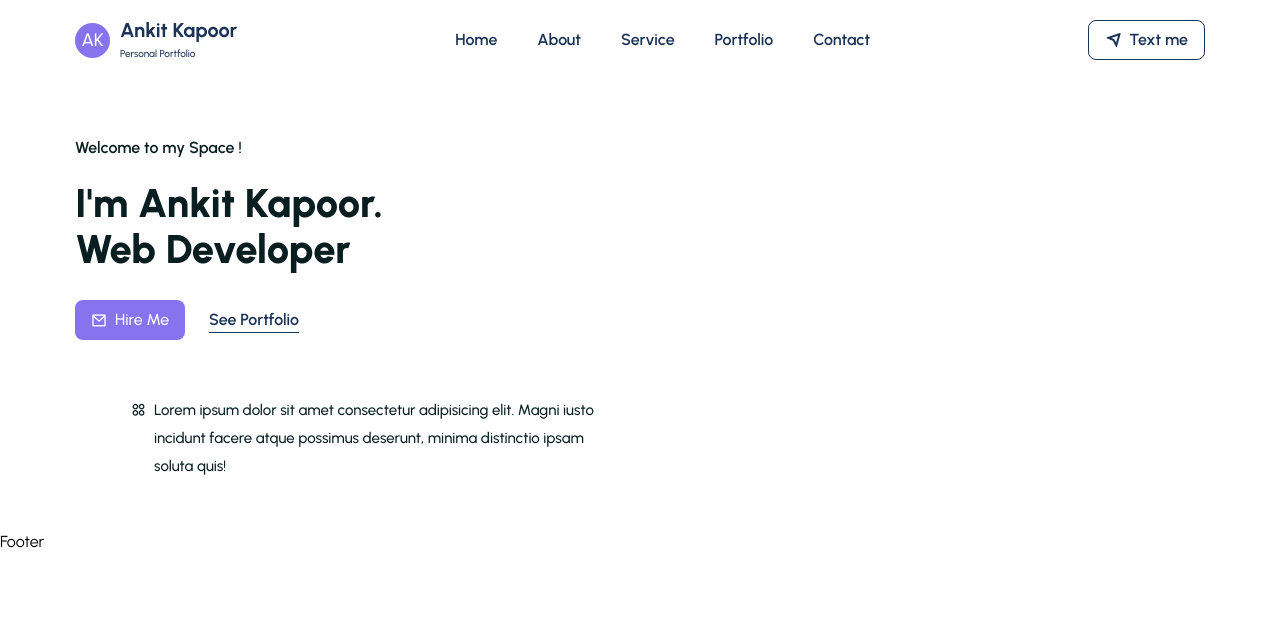
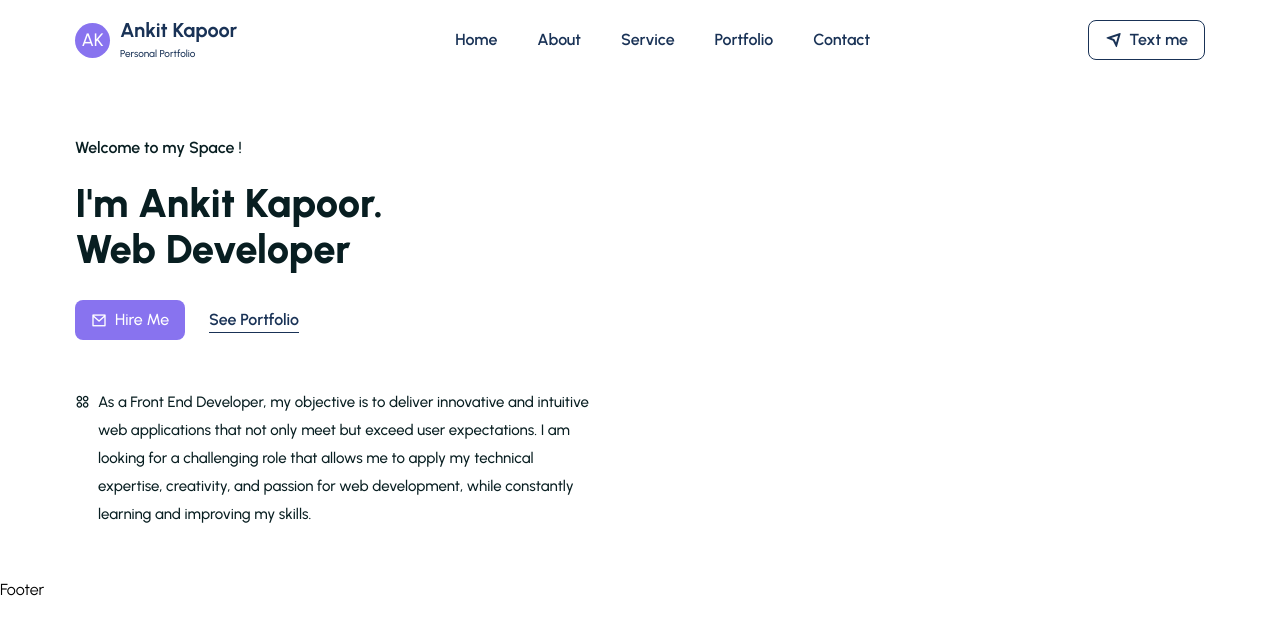
Before and after one commit to ankitkapoor8437/tailwind-portfolio-project, a React (Create React App) app: page / in a window 1280 px wide. Shown: the top 634 px of the page. Built offline with nearby package versions, Linux system fonts and the light colour scheme.

Commit message:
Made some changes.

```diff
--- a/src/components/UI/Hero.jsx
+++ b/src/components/UI/Hero.jsx
@@ -13,7 +13,7 @@ const Hero = () => {
                         <h5 data-aos='fade-right' data-aos-duration='1500' className='text-headingColor font-[600] text-[16px]'>
                             Welcome to my Space !
                         </h5>
-                        <h1 data-aos='fade-up' data-aos-duration='1500' className='text-headingColor font-[800] text-[1.8rem] sm:text-[40px] leading-[35px]
+                        <h1 data-aos='fade-right' data-aos-duration='1500' className='text-headingColor font-[800] text-[1.8rem] sm:text-[40px] leading-[35px]
                         sm:leading-[46px] mt-5' >
                             I'm Ankit Kapoor. <br />
                             Web Developer
@@ -30,12 +30,12 @@ const Hero = () => {
                                 See Portfolio
                             </a>
                         </div>
-                        <p className='flex gap-2 text-headingColor font-[500] mt-14 text-[15px] leading-7 sm:pl-14 sm:pr-10 '
-                            data-aos='fade-left' data-aos-duration='1800'  >
-                        <span>
-                            <i className='ri-apps-2-line'></i>
-                        </span>
-                            Lorem ipsum dolor sit amet consectetur adipisicing elit. Magni iusto incidunt facere atque possimus deserunt, minima distinctio ipsam soluta quis!
+                        <p className='flex gap-2 text-headingColor font-[500] mt-12 text-[15px] leading-7  sm:pr-10 '
+                            data-aos='fade-up' data-aos-duration='1800'  >
+                            <span>
+                                <i className='ri-apps-2-line'></i>
+                            </span>
+                            As a Front End Developer, my objective is to deliver innovative and intuitive web applications that not only meet but exceed user expectations. I am looking for a challenging role that allows me to apply my technical expertise, creativity, and passion for web development, while constantly learning and improving my skills.
                         </p>
                     </div>
                     {/* Left End */}
```
